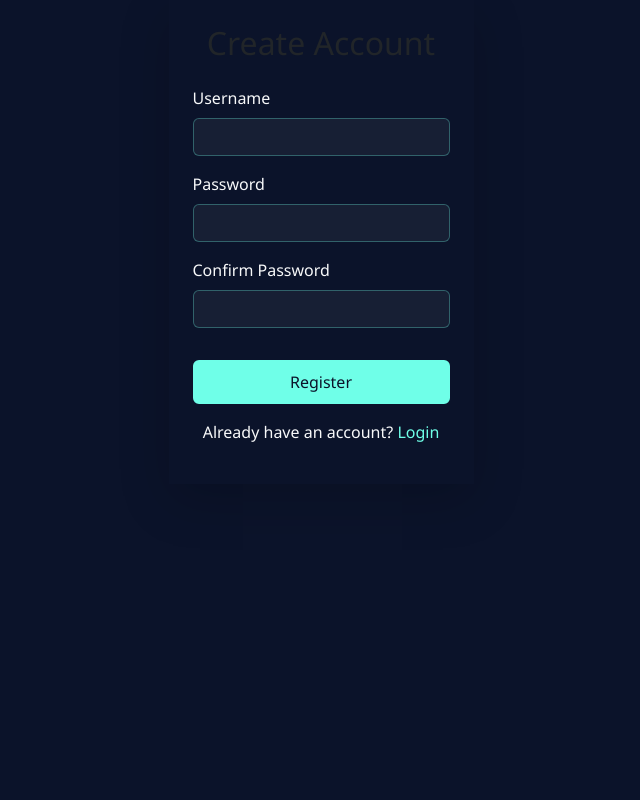
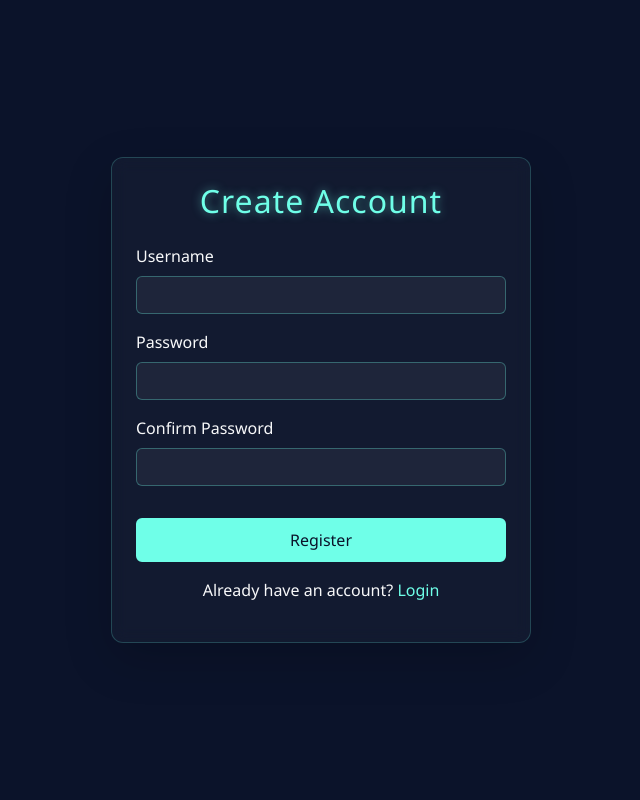
Before and after one commit to Itooonn/wad-rwd-reserba-silid, a PHP site: page /src/register.php in a window 1280 px wide. Shown: the whole page, without its empty margins (319-959 px from the left). Run offline with PHP 8.4, Linux system fonts and the light colour scheme; data comes from the database, SQL or seed files in the repository.

Commit message:
last naaa

```diff
--- a/assets/css/index.css
+++ b/assets/css/index.css
@@ -1,16 +1,8 @@
-/* -------------------------------------------------
-   ROOT VARIABLES
-------------------------------------------------- */
 :root {
     --oxford-blue: #0B132A;
     --fluorescent-cyan: #6FFFE8;
-    --glass-bg: rgba(255, 255, 255, 0.03);
-    --glass-border: rgba(111, 255, 232, 0.2);
 }
 
-/* -------------------------------------------------
-   BASE LAYOUT
-------------------------------------------------- */
 body {
     background-color: var(--oxford-blue);
     min-height: 100vh;
@@ -198,24 +175,46 @@ main {
     box-shadow: 0 0 10px rgba(111, 255, 232, 0.4);
 }
 
-/* -------------------------------------------------
-   LINKS
-------------------------------------------------- */
-.login-link,
-.register-link {
+.login-link {
     color: var(--fluorescent-cyan);
     text-decoration: none;
-    transition: text-shadow 0.3s ease;
 }
 
-.login-link:hover,
-.register-link:hover {
+.login-link:hover {
     text-shadow: 0 0 8px rgba(111, 255, 232, 0.6);
 }
 
+
 /* -------------------------------------------------
-   ERROR BOX
+   REGISTER FORM STYLES (MATCH LOGIN)
 ------------------------------------------------- */
+
+.register-wrapper {
+    min-height: 100vh;
+    background: var(--oxford-blue);
+    display: flex;
+    justify-content: center;
+    align-items: center;
+    padding: 20px;
+}
+
+.register-card {
+    width: 100%;
+    max-width: 420px;
+    background: rgba(255, 255, 255, 0.03);
+    border: 1px solid rgba(111, 255, 232, 0.2);
+    border-radius: 12px;
+    backdrop-filter: blur(8px);
+    box-shadow: 0 0 25px rgba(111, 255, 232, 0.2);
+}
+
+.register-title {
+    color: var(--fluorescent-cyan);
+    text-shadow: 0 0 10px rgba(111, 255, 232, 0.5);
+    letter-spacing: 1px;
+}
+
+/* Error box */
 .error-box {
     background: rgba(255, 0, 0, 0.12);
     border: 1px solid rgba(255, 0, 0, 0.4);
```
Also changed, not shown: other parts of assets/css/index.css (+29 -34 lines).
